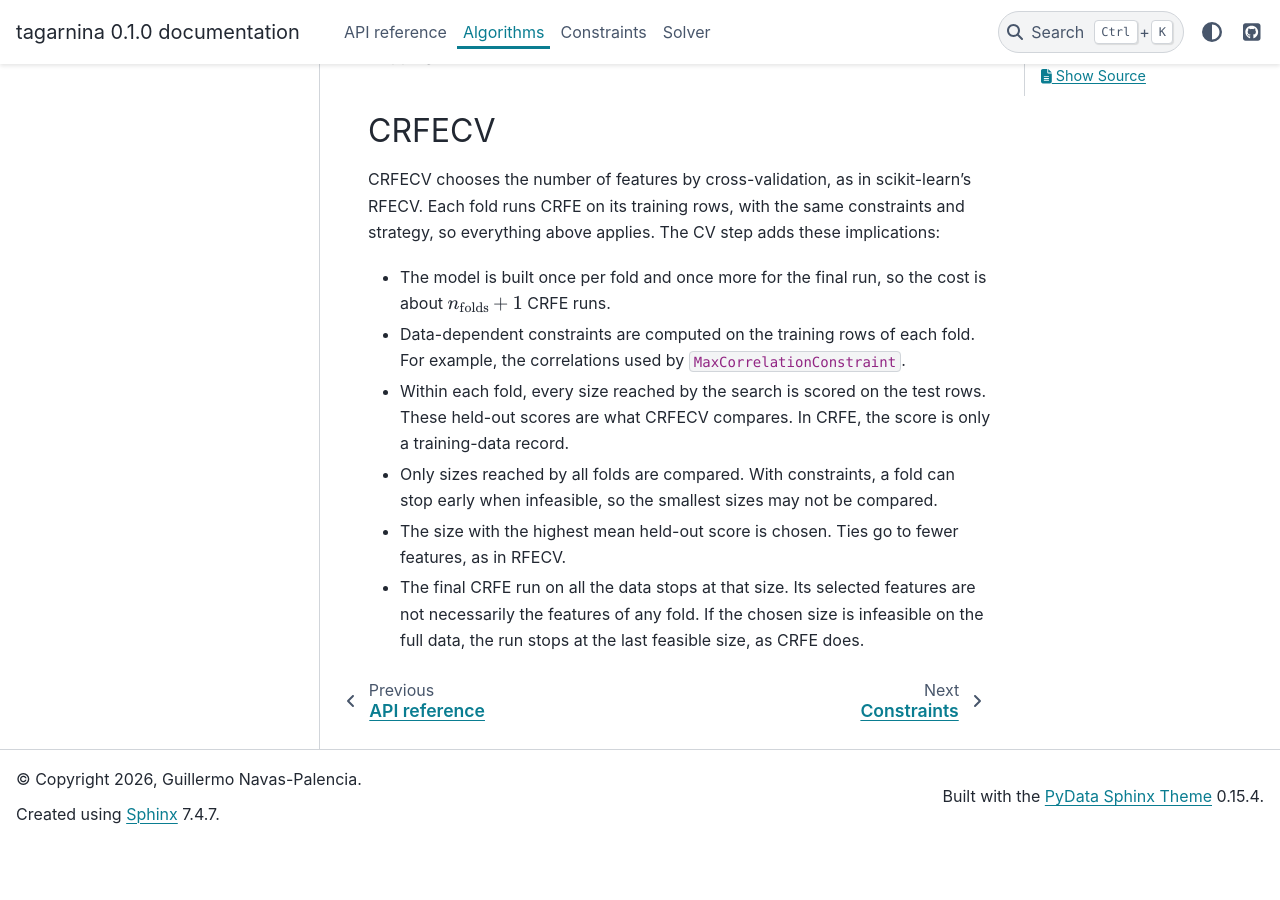
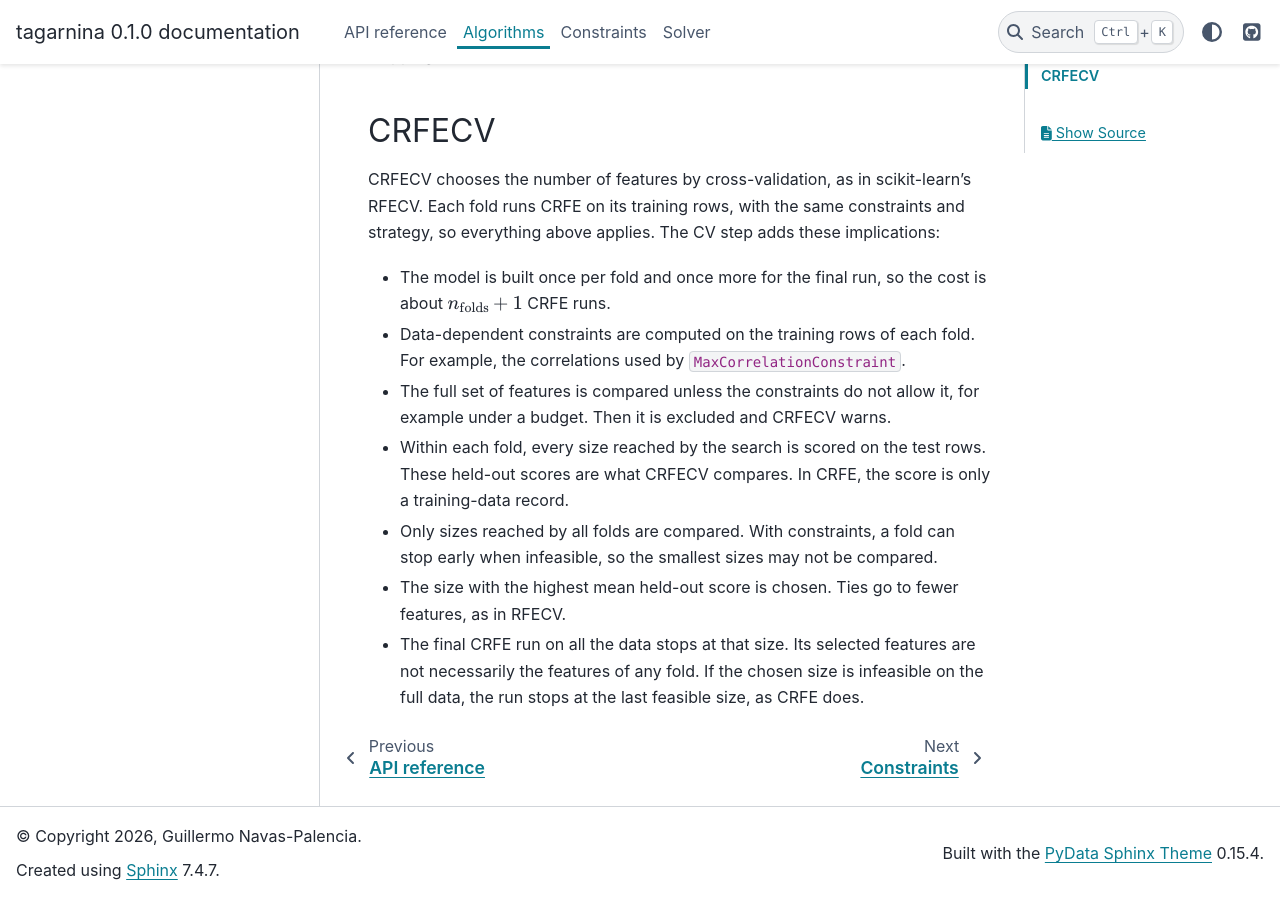
Before and after one commit to guillermo-navas-palencia/tagarnina, a Sphinx documentation site: the page built from docs/source/technical/algorithm.rst, in a window 1280 px wide and 900 px high, scrolled down 2269 px. Built offline with Sphinx 7.4.7 and the PyData theme 0.15.4, drawn with Linux system fonts in a browser that asks for light colours; pages that are not in the unit, such as notebooks, are missing from menus; before the commit the page ends 3112 px from its top, so only the background shows below that.

Commit message:
Describe the CRFECV behaviour when the full set of features is infeasible on the the whole training dataset

```diff
--- a/docs/source/technical/algorithm.rst
+++ b/docs/source/technical/algorithm.rst
@@ -104,6 +104,8 @@ strategy, so everything above applies. The CV step adds these implications:
   about :math:`n_\text{folds} + 1` CRFE runs.
 - Data-dependent constraints are computed on the training rows of each fold. For
   example, the correlations used by ``MaxCorrelationConstraint``.
+- The full set of features is compared unless the constraints do not allow it, for
+  example under a budget. Then it is excluded and CRFECV warns.
 - Within each fold, every size reached by the search is scored on the test rows.
   These held-out scores are what CRFECV compares. In CRFE, the score is only a
   training-data record.
```
